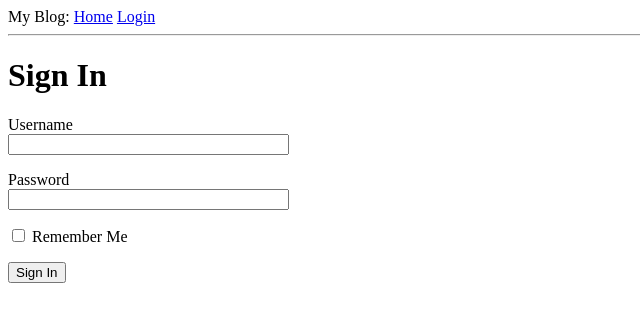
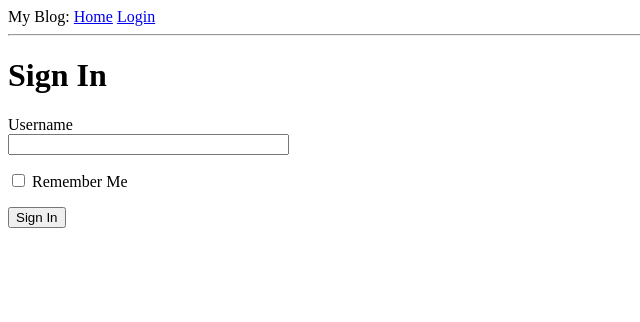
Before and after one commit to jonathanguven/CMPE131, a Flask app: page /login in a window 1280 px wide. Shown: the top 322 px of the page, without its empty margins (0-640 px from the left). Run offline with Flask 3, Linux system fonts and the light colour scheme.

Commit message:
Revert "fixed flash error"
This reverts commit f7c18709e7a7f865f80264699f11900be81d9986.

```diff
--- a/myBlog/app/routes.py
+++ b/myBlog/app/routes.py
@@ -2,7 +2,6 @@ from app import app, render_template, flash, redirect
 from .forms import LoginForm
 
 @app.route("/")
-@app.route('/index')
 def hello():
     user = {'username': 'Jonathan'}
     posts = [
@@ -21,8 +20,7 @@ def hello():
 def login():
     form = LoginForm()
     if form.validate_on_submit():
-        print('validated')
         flash('Login requested for user {}, remember_me={}'
             .format(form.username.data, form.remember_me.data))
-        return redirect('/index')
+        return redirect('/home')
     return render_template('login.html', title='Sign In', form=form)
--- a/myBlog/app/templates/base.html
+++ b/myBlog/app/templates/base.html
@@ -17,7 +17,9 @@
             {% if messages %}
             <ul>
                 {% for message in messages %}
-                <li>{{ message }}</li>
+                <li>
+                    {{ message }}
+                </li>
                 {% endfor %}
             </ul>
             {% endif %}
--- a/myBlog/app/templates/login.html
+++ b/myBlog/app/templates/login.html
@@ -8,10 +8,6 @@
             {{ form.username(size=32) }}
         </p>
         <p>
-            {{ form.password.label }} <br>
-            {{ form.password(size=32) }}
-        </p>
-        <p>
             {{ form.remember_me() }}
             {{ form.remember_me.label }}
         </p>
```
